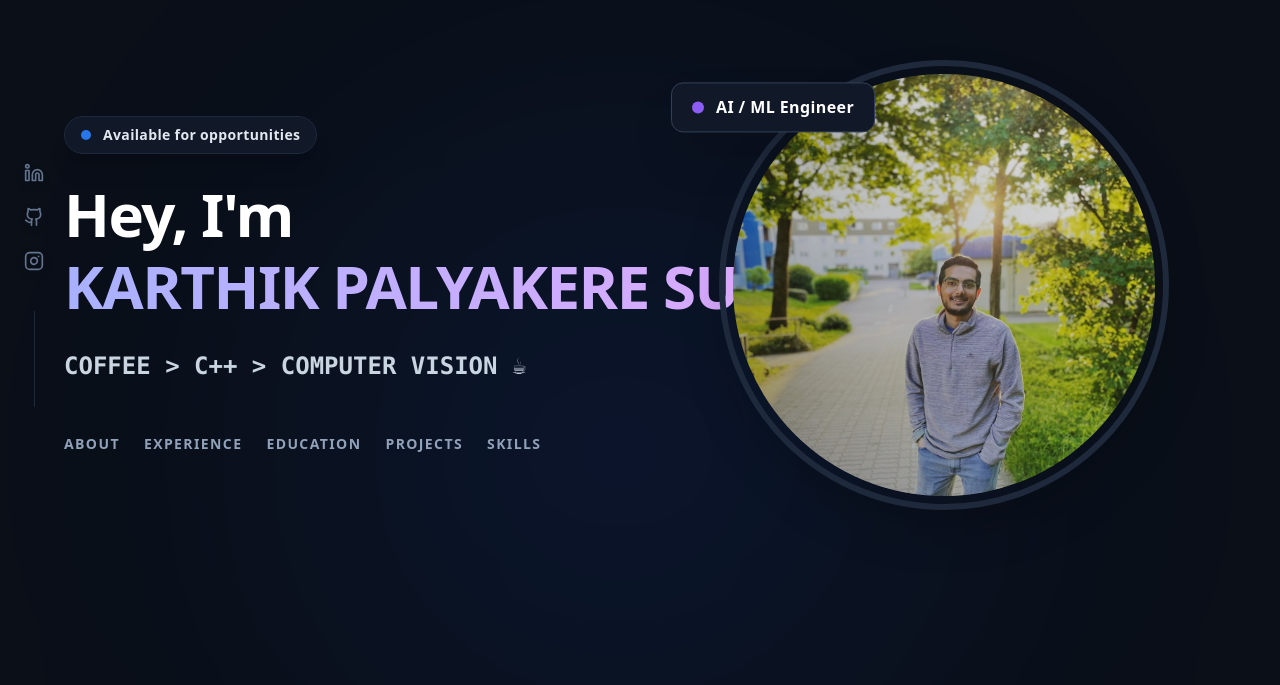
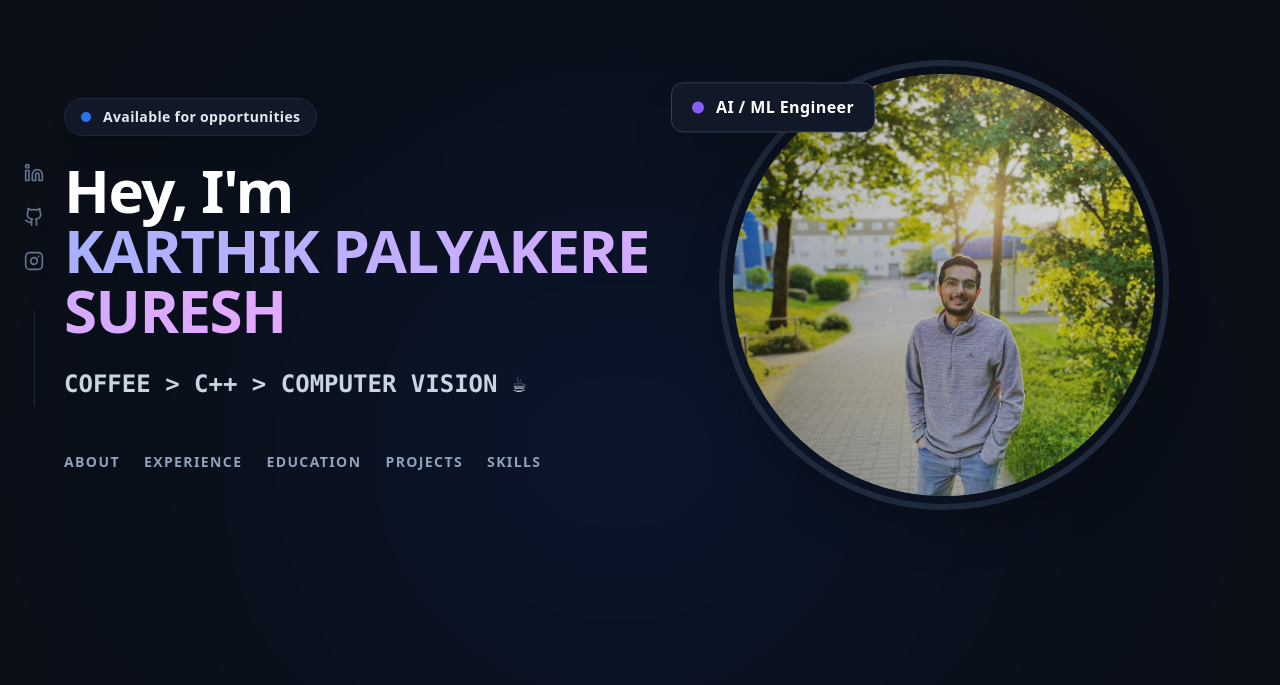
Before and after one commit to Karthikps84/karthik-portfolio, a Next.js app: page / in a window 1280 px wide. Shown: the part 115-800 px from the top of the page. Built offline with nearby package versions, Linux system fonts and the light colour scheme.

Commit message:
Refactor main greeting text formatting
Updated the main greeting to improve text formatting and added a line break for better presentation.

```diff
--- a/app/page.tsx
+++ b/app/page.tsx
@@ -186,10 +186,10 @@ export default function Portfolio() {
             </motion.div>
 
             {/* Main Greeting */}
-            <motion.h1 variants={fadeInUp} className="text-4xl sm:text-5xl lg:text-6xl font-semibold tracking-tight text-white leading-[1.2]">
+            <motion.h1 variants={fadeInUp} className="text-4xl sm:text-5xl lg:text-6xl font-semibold tracking-tight text-white leading-none">
               Hey, I'm <br className="hidden lg:block"/>
               <span className="text-transparent bg-clip-text bg-gradient-to-r from-[#a8b1ff] to-[#e4a8ff] font-bold whitespace-nowrap">
-                KARTHIK PALYAKERE SURESH
+                KARTHIK PALYAKERE <br /> SURESH
               </span>
             </motion.h1>
 
```
